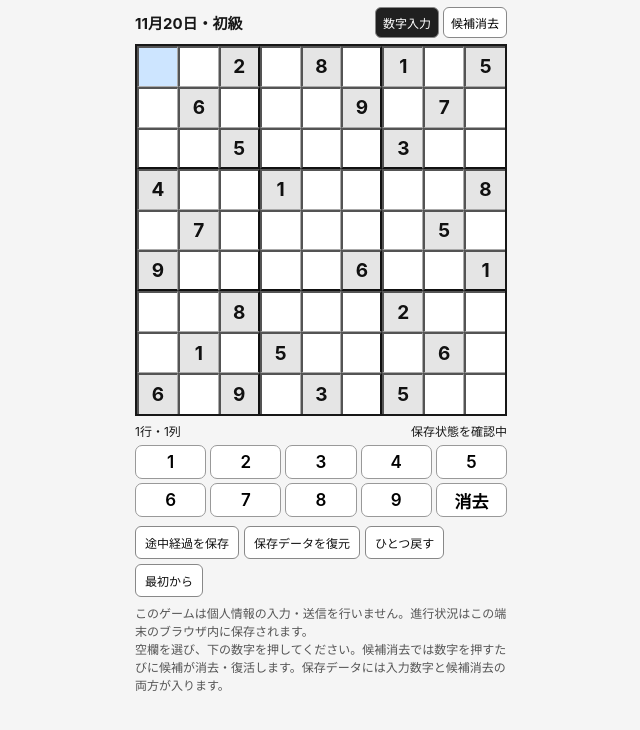
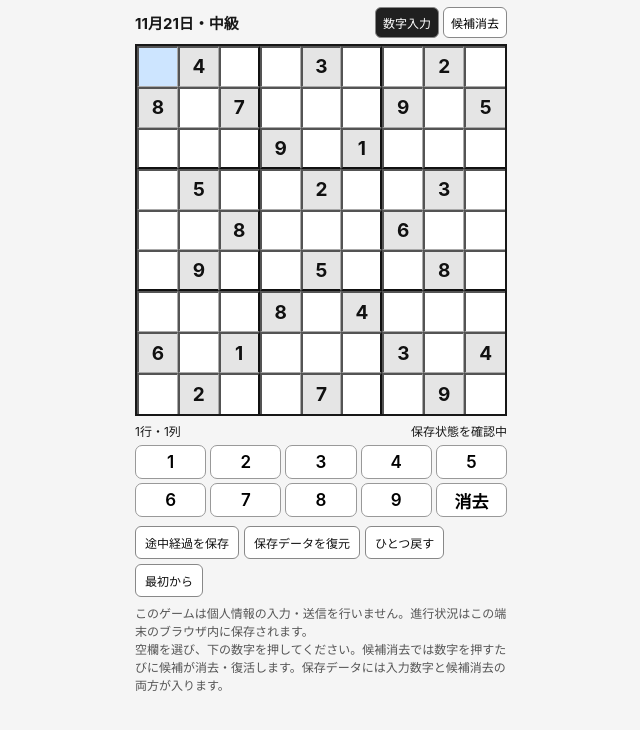
Before and after one commit to satoshi1118/sudoku-iphone, a plain HTML site: page index.html in a window 1280 px wide. Shown: the whole page, without its empty margins (319-959 px from the left). Drawn offline with Linux system fonts and the light colour scheme.

Commit message:
Update puzzle date and difficulty level

```diff
--- a/index.html
+++ b/index.html
@@ -3,8 +3,8 @@
 </style></head><body><main class="wrap"><header><h1 id="puzzleTitle">数独</h1><div class="mode"><button id="answer" class="active">数字入力</button><button id="candidate">候補消去</button></div></header><div id="board" class="board" aria-label="数独盤面"></div><div class="status"><span id="pos">1行・1列</span><span id="saveStatus">保存状態を確認中</span></div><div id="keys" class="keys"></div><div class="tools"><button id="backup">途中経過を保存</button><label for="import" class="filebtn">保存データを復元</label><input type="file" id="import" accept=".json,application/json"><button id="undo">ひとつ戻す</button><button id="reset">最初から</button></div><p class="help">このゲームは個人情報の入力・送信を行いません。進行状況はこの端末のブラウザ内に保存されます。<br> 空欄を選び、下の数字を押してください。候補消去では数字を押すたびに候補が消去・復活します。保存データには入力数字と候補消去の両方が入ります。</p></main><script>
 'use strict';
 // ▼▼▼ 毎日の更新は次の2行だけ。2行まとめて置き換えてください。 ▼▼▼
-const PUZZLE_DATE='2026-11-20', DIFFICULTY='初級';
-const givens=[0,0,2,0,8,0,1,0,5,0,6,0,0,0,9,0,7,0,0,0,5,0,0,0,3,0,0,4,0,0,1,0,0,0,0,8,0,7,0,0,0,0,0,5,0,9,0,0,0,0,6,0,0,1,0,0,8,0,0,0,2,0,0,0,1,0,5,0,0,0,6,0,6,0,9,0,3,0,5,0,0];
+const PUZZLE_DATE='2026-11-21', DIFFICULTY='中級';
+const givens=[0,4,0,0,3,0,0,2,0,8,0,7,0,0,0,9,0,5,0,0,0,9,0,1,0,0,0,0,5,0,0,2,0,0,3,0,0,0,8,0,0,0,6,0,0,0,9,0,0,5,0,0,8,0,0,0,0,8,0,4,0,0,0,6,0,1,0,0,0,3,0,4,0,2,0,0,7,0,0,9,0];
 const DATE_ID=PUZZLE_DATE.replace(/-/g,'');
 const KEY='sudoku-'+DATE_ID+'-v1';
 const [year,month,day]=PUZZLE_DATE.split('-').map(Number);
```
